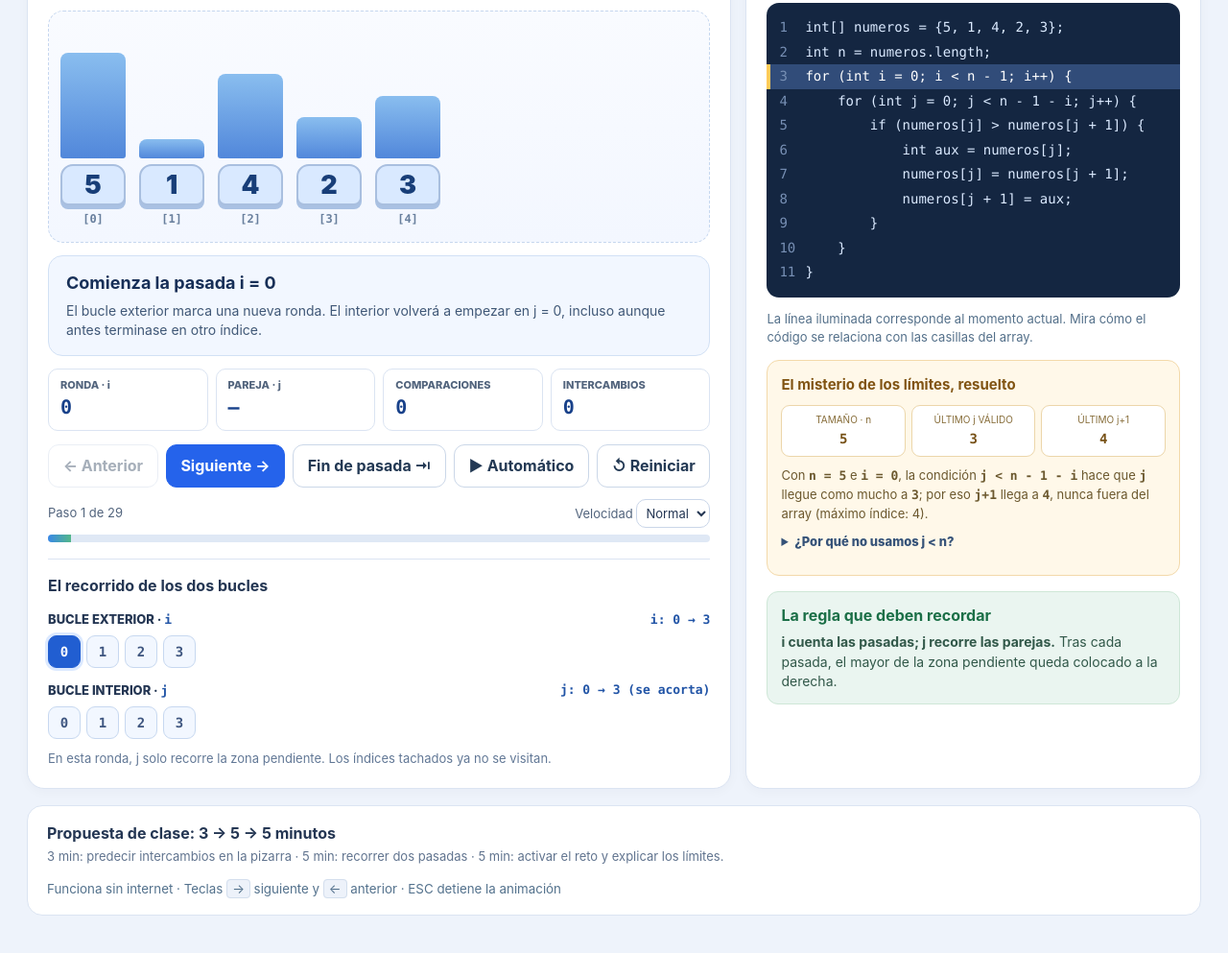
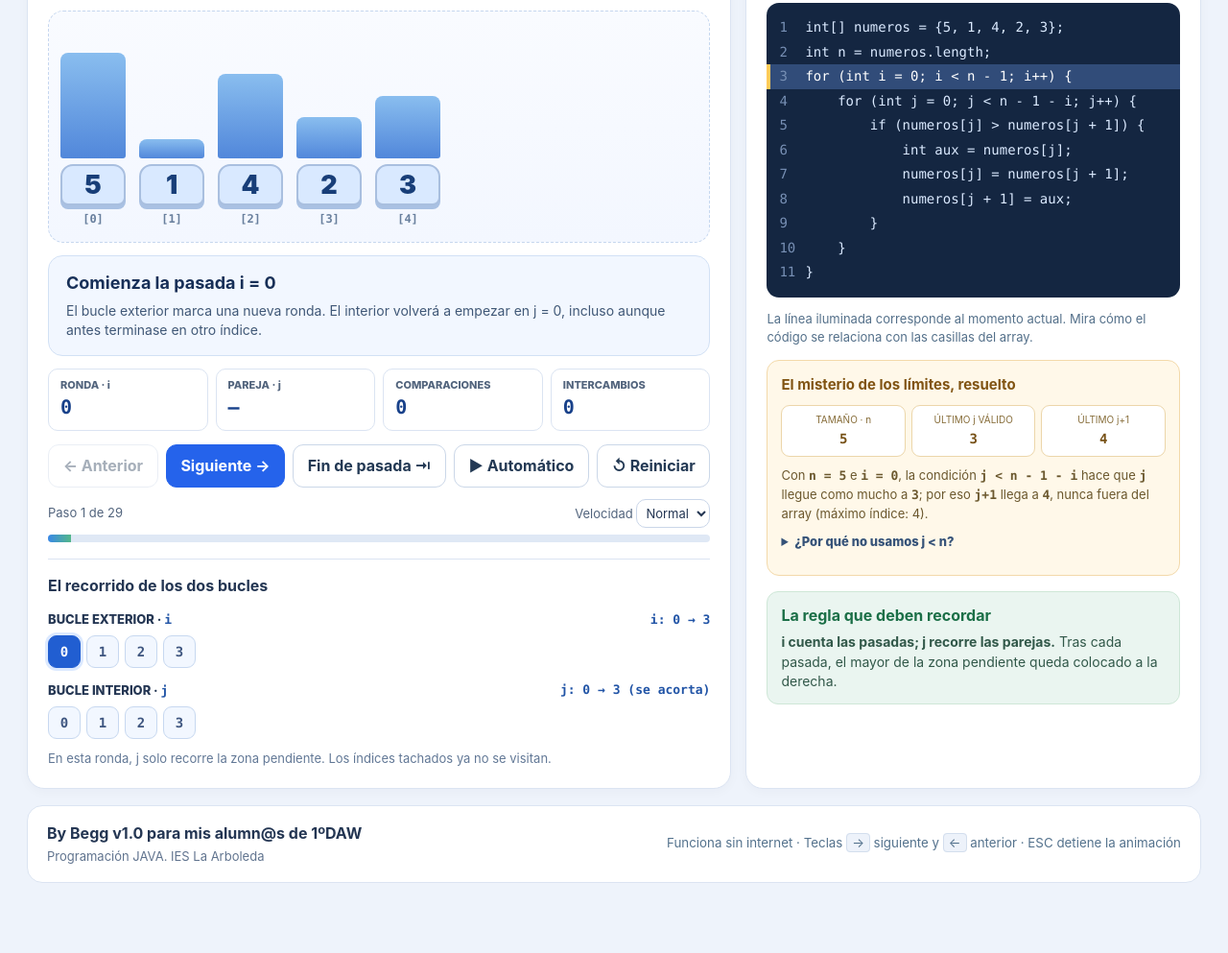
Before and after one commit to bhgLA/burbuja-lab, a plain HTML site: page index.html in a window 1280 px wide. Shown: the part 518-1511 px from the top of the page at 96% size. After the commit the page ends 1483 px from the top, so only its background shows below. Drawn offline with Linux system fonts and the light colour scheme.

Commit message:
Modify footer to add author details
Updated footer content to include author information.

```diff
--- a/index.html
+++ b/index.html
@@ -33,7 +33,7 @@ button,input,select{font:inherit}button{cursor:pointer}button:disabled{opacity:.
 <section class="panel"><div class="panel-header"><div><span class="eyebrow">02 / CÓDIGO REAL</span><h2>El mismo proceso, en Java</h2></div><span class="pill" id="codelabel">Version optimizada</span></div><div class="code" id="code" aria-label="Código Java del método de la burbuja"></div><div class="code-help" id="codehelp">La línea iluminada indica qué instrucción explica el paso actual. El array que ves arriba cambia exactamente cuando se ejecuta el intercambio.</div>
 <div class="bounds"><h3>El misterio de los límites, resuelto</h3><div class="mini-grid"><div class="mini"><small>TAMAÑO · n</small><b id="n">5</b></div><div class="mini"><small>ÚLTIMO j VÁLIDO</small><b id="jmax">3</b></div><div class="mini"><small>ÚLTIMO j+1</small><b id="nextmax">4</b></div></div><p id="boundtext">Si n = 5, el índice máximo es 4. No podemos intentar a[5].</p><details class="expand"><summary>¿Por qué no usamos j &lt; n?</summary><p>Porque el <strong>if compara a[j] con a[j+1]</strong>. Si j llegase a n−1, intentaríamos consultar a[n], que no existe. Necesitamos que <strong>j+1 &lt; n</strong>, es decir, <strong>j &lt; n−1</strong>. En modo optimizado restamos además <b>i</b> porque las últimas <b>i</b> posiciones ya están ordenadas.</p></details></div>
 <div style="margin-top:16px;padding:13px 14px;border-radius:12px;background:#eaf5f0;border:1px solid #cee7d7"><strong style="color:#1b6f47">La regla que deben recordar</strong><p style="font-size:14px;margin:6px 0 0;color:#315849"><b>i cuenta las pasadas; j recorre las parejas.</b> Tras cada pasada, el mayor de la zona pendiente queda colocado a la derecha.</p></div></section></div>
-<div class="footer"><div><strong>Propuesta de clase: 3 → 5 → 5 minutos</strong><p>3 min: predecir intercambios en la pizarra · 5 min: recorrer dos pasadas · 5 min: activar el reto y explicar los límites.</p></div><small>Funciona sin internet · Teclas <kbd>→</kbd> siguiente y <kbd>←</kbd> anterior · ESC detiene la animación</small></div></main>
+<div class="footer"><div><strong>By Begg v1.0 para mis alumn@s de 1ºDAW </strong><p>Programación JAVA. IES La Arboleda</p></div><small>Funciona sin internet · Teclas <kbd>→</kbd> siguiente y <kbd>←</kbd> anterior · ESC detiene la animación</small></div></main>
 <script>
 (function(){
 'use strict';
```
